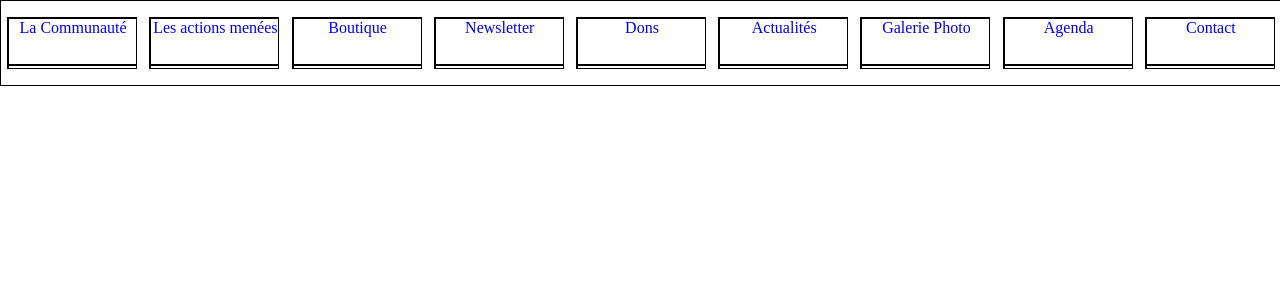
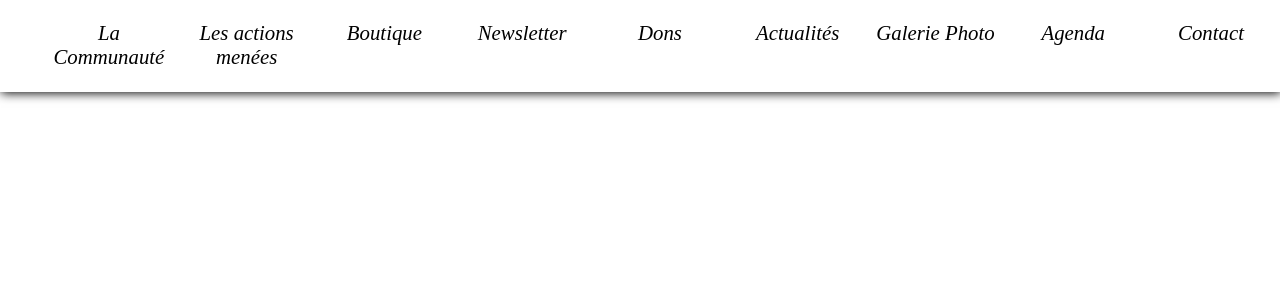
Before and after one commit to miszczuk-cell/projet, a PHP site: page /main.php in a window 1280 px wide. Shown: the top 300 px of the page. Run offline with PHP 8.4, Linux system fonts and the light colour scheme; some libraries are stand-ins or nearby versions.

Commit message:
Menu 2.0

```diff
--- a/include/script.js
+++ b/include/script.js
@@ -2,10 +2,15 @@
 //{
 //  element.style.display = "none";
 //}
-var i = 0;
-var nbDiv = document.querySelectorAll("li").length;
-while(i<nbDiv)
+var div = document.querySelectorAll("li");
+var nbDiv = div.length;
+for (var i = 0; i<nbDiv ; i++)
 {
-  alert(nbDiv[i]);
-  i = i+1;
+  div[i].onmouseover = function(){
+    this.lastChild.style.width = "100%";
+  };
+
+  div[i].onmouseout = function(){
+    this.lastChild.style.width = "0%";
+  };
 }
--- a/include/style.css
+++ b/include/style.css
@@ -4,28 +4,24 @@ body
   margin: 0;
 }
 
-a
+.menu a
 {
   text-decoration: none;
+  color: black;
 }
 
 .menu
 {
+  font: italic 1.3em "Fira Sans", serif;
   position: fixed;
   top: 0;
   display: flex;
   width: 100%;
-  height: 100px;
   background-color: white;
   justify-content: space-around;
   margin-left: auto;
   margin-right: auto;
-  border: black 1px solid;
-}
-
-.nav li
-{
-
+  box-shadow: 1px 1px 10px;
 }
 
 .menu ul
@@ -39,12 +35,9 @@ a
 .menu ul li
 {
   width: 10%;
-  border: 1px black solid;
   text-align: center;
-  background-color: grey;
   background-size: 50%;
   background-size: cover;
-  border: 1px black solid;
   overflow: hidden;
   height: 50px;
 }
@@ -56,21 +49,30 @@ a
   position: relative;
   width: 100%;
   height: 90%;
-  border: 1px black solid;
+  transition-duration: 1s;
+  border-top-left-radius: 0px;
+  border-top-right-radius: 0px;
+  border-bottom-left-radius: 50px;
+  border-bottom-right-radius: 50px;
+}
+
+.menu ul .item-menu:hover
+{
+  background-color: #a6dafe;
+  border-top-left-radius: 12px;
+  border-top-right-radius: 12px;
+  border-bottom-left-radius: 0px;
+  border-bottom-right-radius: 0px;
 }
 
 .menu ul .sous-ligne
 {
   top: 0px;
   left: 0px;
-  width: 100%;
+  width: 0%;
   height: 10%;
-  background-color: white;
-  transition-duration: 2s;
-  border: 1px black solid;
+  background-color: #87cbfa;
+  transition-duration: 0.8s;
+  margin-left: auto;
+  margin-right: auto;
 }
-
-.menu ul .sous-ligne:hover
-{
-  width:0px;
-}
--- a/main.php
+++ b/main.php
@@ -2,7 +2,7 @@
 <html>
   <head>
     <meta charset="utf-8">
-    <link rel="stylesheet" href="style.css">
+    <link rel="stylesheet" href="include/style.css">
     <title>Menu</title>
   </head>
   <body>
```
